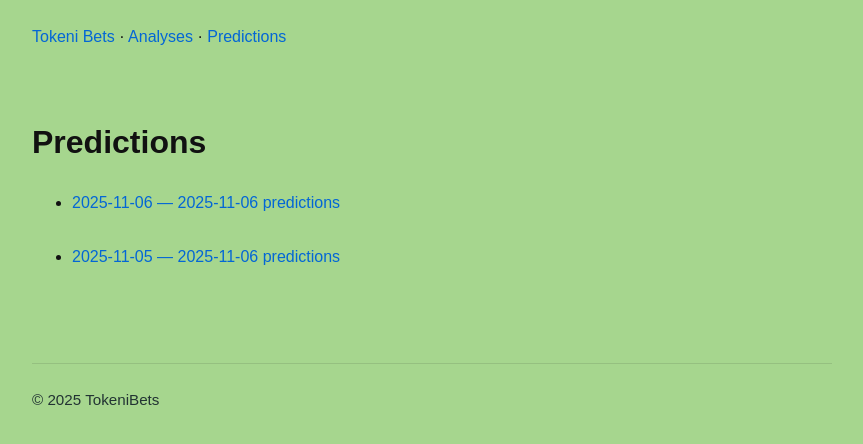
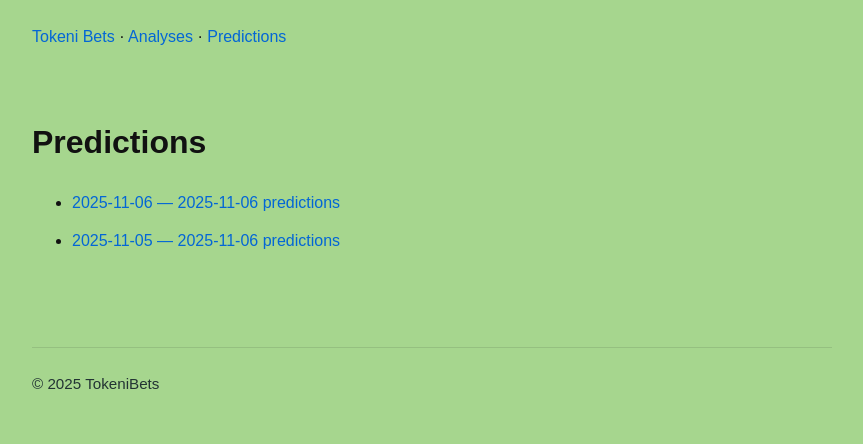
Before and after one commit to tokenibets/tokenibets.github.io, a Jekyll site: the page built from predictions/index.md, in a window 1280 px wide. Shown: the top 444 px of the page, without its empty margins (208-1071 px from the left). Built offline with Jekyll 4.4.1, drawn with Linux system fonts in a browser that asks for light colours.

Commit message:
Update index.md

```diff
--- a/predictions/index.md
+++ b/predictions/index.md
@@ -6,12 +6,14 @@ permalink: /predictions/
 
 # Predictions
 
-{% assign posts = site.categories.predictions %}
+{% assign posts = site.posts | where_exp: "p", "p.tags contains 'prediction' or p.tags contains 'predictions' or p.title contains 'Prediction' or p.title contains 'Predictions' or p.title contains 'prediction' or p.title contains 'predictions' or p.categories contains 'predictions'" %}
 {% if posts and posts.size > 0 %}
   {% assign posts_sorted = posts | sort: "date" | reverse %}
+  <ul>
   {% for post in posts_sorted %}
-- <a class="post-link" href="{{ post.url | relative_url }}">{{ post.date | date: "%Y-%m-%d" }} — {{ post.title }}</a>
+    <li><a class="post-link" href="{{ post.url | relative_url }}">{{ post.date | date: "%Y-%m-%d" }} — {{ post.title }}</a></li>
   {% endfor %}
+  </ul>
 {% else %}
-<p class="muted">No predictions yet.</p>
+  <p class="muted">No predictions yet.</p>
 {% endif %}
```
